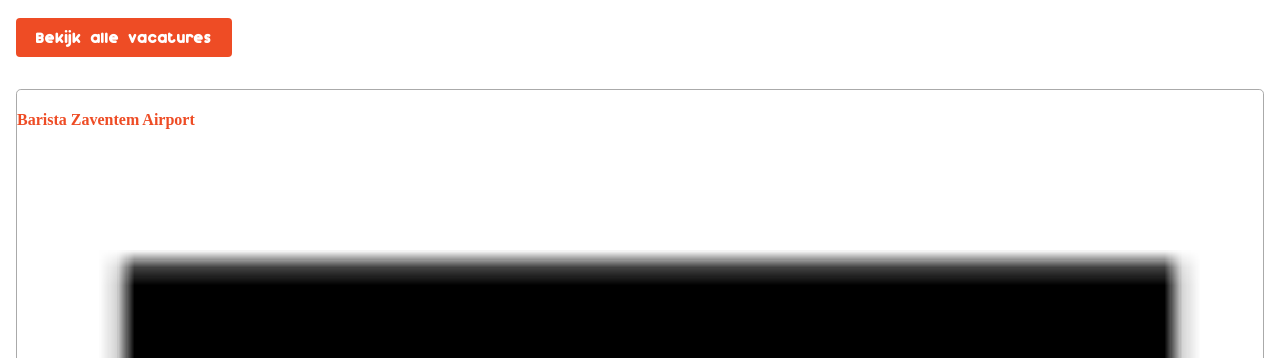
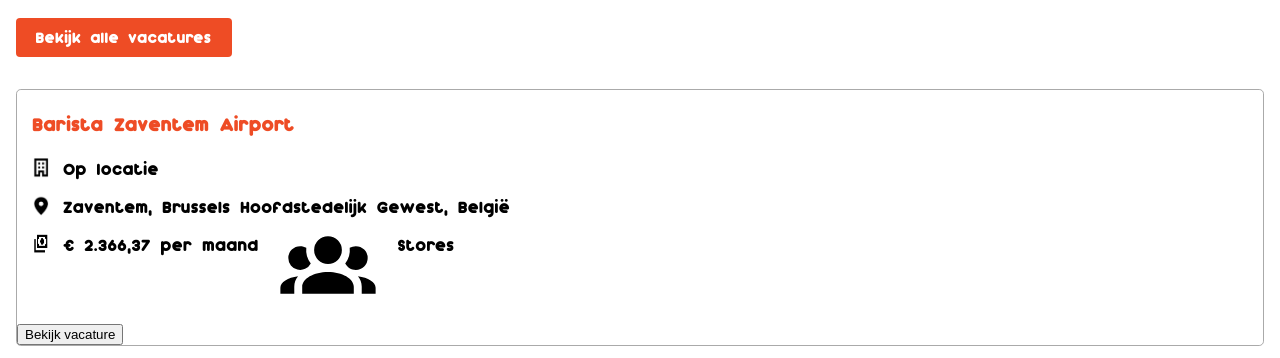
Before and after one commit to hopevdveen/FeD, a plain HTML site: page jobs.html in a window 1280 px wide. Shown: the part 4656-5014 px from the top of the page. Drawn offline with Linux system fonts and the light colour scheme; files whose address does not match are found by name.

Commit message:
Voortgangsgesprek 3

```diff
--- a/jobs.html
+++ b/jobs.html
@@ -80,14 +80,20 @@
         </section>
         <section>
             <h4>Barista Zaventem Airport</h4>
+            <div>
                 <img src="images/building_icon.png" alt="">
                 <p>Op locatie</p>
+            </div>
+            <div>
                 <img src="images/location_icon.png" alt="">
                 <p>Zaventem, Brussels Hoofdstedelijk Gewest, België</p>
+            </div>
+            <div>
                 <img src="images/money_icon.png" alt="">
                 <p>€ 2.366,37 per maand</p>
                 <img src="images/group_icon.png" alt="">
                 <p>Stores</p>
+            </div>
             <button>Bekijk vacature</button>
         </section>
     </main>
--- a/styles/style.css
+++ b/styles/style.css
@@ -940,10 +940,34 @@
 	border-radius: .3em;
 
 	margin: 2em 1em 2em 1em;
+
+
 }
 
 .jobs section:nth-of-type(6) h4{
 	color: #EE4C25;
 
-	font
+	font-family: 'Dunkin Bold';
+
+	margin-left: 1em;
 }
+
+.jobs section:nth-of-type(6) img:first-of-type{
+	width: 1em;
+	height: 1.3em;
+}
+
+.jobs section:nth-of-type(6) div{
+	display: flex;
+
+	margin-left: 1em;
+	margin-bottom: 1em;
+}
+
+.jobs section:nth-of-type(6) div p{
+	margin: 0;
+	padding: 0 1em 0 1em;
+
+	font-family: 'Dunkin Regular';
+	font-size: 90%;
+}
```
Lines whose indentation alone changed are shown as unchanged.
